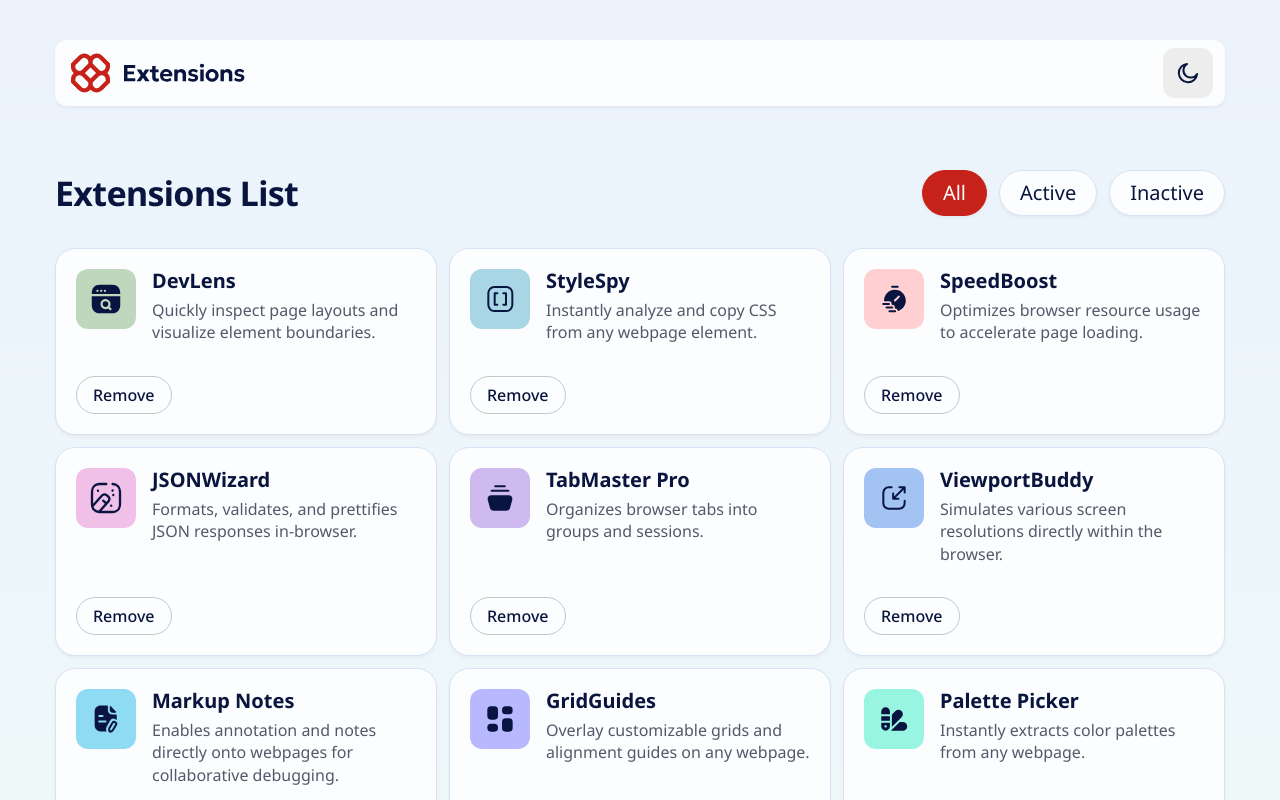
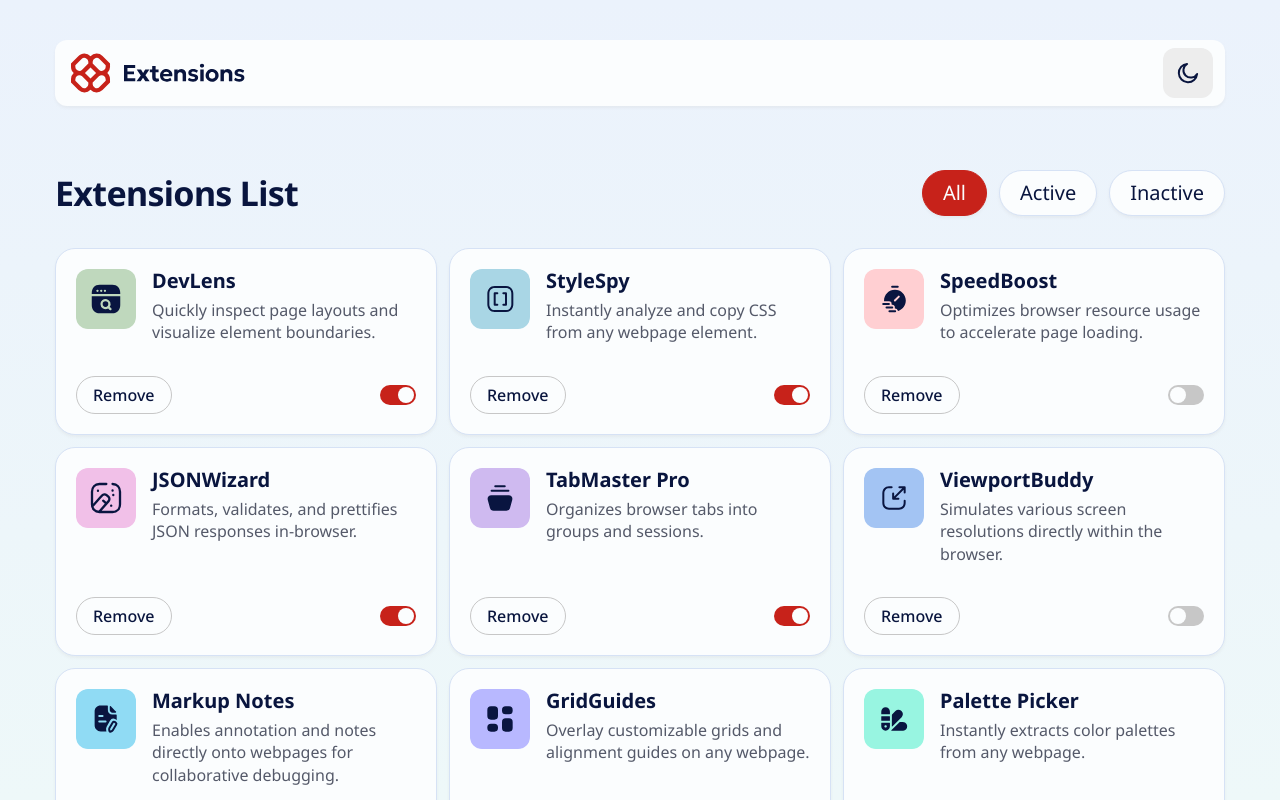
Before and after one commit to LarysaSperling/browser-extensions-manager-ui-main, a React (Vite) app: page / in a window 1280 px wide. Shown: the top 800 px of the page. Built offline with nearby package versions, Linux system fonts and the light colour scheme.

Commit message:
feat: add accessible Switch and toggle extension active state

```diff
--- a/src/App.jsx
+++ b/src/App.jsx
@@ -1,9 +1,24 @@
+import { useState } from 'react';
 import Header from './components/Header.jsx';
 import FilterBar from './components/FilterBar.jsx';
 import ExtensionCard from './components/ExtensionCard.jsx';
 import extensionsData from './data/data.json';
 
 function App() {
+  // Стан: React "пам'ятає" масив між рендерами.
+  // Початкове значення — дані з JSON; далі змінюємо його ТІЛЬКИ через setExtensions.
+  const [extensions, setExtensions] = useState(extensionsData);
+
+  function handleToggle(name) {
+    // Не змінюємо старий масив (ніякого ext.isActive = ...), а створюємо НОВИЙ:
+    // React порівнює посилання — новий масив = "дані змінились, треба перемалювати".
+    setExtensions((prevExtensions) =>
+      prevExtensions.map((ext) =>
+        ext.name === name ? { ...ext, isActive: !ext.isActive } : ext,
+      ),
+    );
+  }
+
   return (
     <div className="container">
       <Header />
@@ -13,7 +28,7 @@ function App() {
           <FilterBar activeFilter="all" />
 
           <ul className="extensions-list" role="list">
-            {extensionsData.map((extension) => (
+            {extensions.map((extension) => (
               // key — унікальний "паспорт" елемента списку для React.
               // id в даних немає, але назви унікальні, тому беремо name.
               <li key={extension.name}>
@@ -21,6 +36,8 @@ function App() {
                   logo={extension.logo}
                   name={extension.name}
                   description={extension.description}
+                  isActive={extension.isActive}
+                  onToggle={() => handleToggle(extension.name)}
                 />
               </li>
             ))}
--- a/src/components/ExtensionCard.jsx
+++ b/src/components/ExtensionCard.jsx
@@ -1,8 +1,10 @@
+import Switch from './Switch.jsx';
 import './ExtensionCard.css';
 
 // Компонент нічого не знає про data.json: він отримує все потрібне через props.
 // Тому його легко перевикористати для будь-якого розширення.
-function ExtensionCard({ logo, name, description }) {
+// Стан тут НЕ зберігається: картка лише показує isActive і повідомляє "мене перемкнули" через onToggle.
+function ExtensionCard({ logo, name, description, isActive, onToggle }) {
   return (
     <article className="card">
       <div className="card__info">
@@ -18,7 +20,7 @@ function ExtensionCard({ logo, name, description }) {
         <button type="button" className="card__remove">
           Remove
         </button>
-        {/* Тут буде тумблер (компонент Switch) — крок 4 */}
+        <Switch checked={isActive} onChange={onToggle} label={name} />
       </div>
     </article>
   );
--- /dev/null
+++ b/src/components/Switch.css
@@ -0,0 +1,64 @@
+.switch {
+  position: relative;
+  display: inline-flex;
+  cursor: pointer;
+}
+
+/* Ховаємо стандартний чекбокс ВІЗУАЛЬНО, але не для скрінрідера і клавіатури.
+   display: none тут не підходить: такий елемент неможливо сфокусувати. */
+.switch__input {
+  position: absolute;
+  inset: 0;
+  width: 100%;
+  height: 100%;
+  margin: 0;
+  opacity: 0;
+  cursor: pointer;
+}
+
+/* Доріжка тумблера */
+.switch__track {
+  position: relative;
+  width: 2.25rem; /* 36px */
+  height: 1.25rem; /* 20px */
+  border-radius: var(--radius-pill);
+  background-color: var(--color-switch-off);
+  transition: background-color 0.2s ease;
+}
+
+/* Кружечок (thumb) — псевдоелемент, окремий HTML не потрібен */
+.switch__track::after {
+  content: '';
+  position: absolute;
+  top: 2px;
+  left: 2px;
+  width: 1rem; /* 16px */
+  aspect-ratio: 1;
+  border-radius: 50%;
+  background-color: var(--color-switch-thumb);
+  transition: transform 0.2s ease;
+}
+
+/* Увімкнено. "+" — сусідній селектор: span, що йде одразу після відміченого input */
+.switch__input:checked + .switch__track {
+  background-color: var(--color-accent);
+}
+
+.switch__input:checked + .switch__track::after {
+  transform: translateX(1rem); /* 36 − 16 − 2·2 = 16px */
+}
+
+/* Мінімальний видимий фокус: стандартний чекбокс прихований, тож свою рамку
+   малюємо на доріжці. Повноцінні focus-стани для всього — крок 7. */
+.switch__input:focus-visible + .switch__track {
+  outline: 2px solid var(--red-400);
+  outline-offset: 2px;
+}
+
+/* Якщо в системі ввімкнено "менше анімацій" — перемикаємо миттєво */
+@media (prefers-reduced-motion: reduce) {
+  .switch__track,
+  .switch__track::after {
+    transition: none;
+  }
+}
--- /dev/null
+++ b/src/components/Switch.jsx
@@ -0,0 +1,23 @@
+import './Switch.css';
+
+// Тумблер на основі справжнього <input type="checkbox">.
+// Браузер безкоштовно дає: фокус клавішею Tab, перемикання пробілом,
+// стан checked для скрінрідера. role="switch" уточнює: це "вимикач" (on/off), а не галочка.
+function Switch({ checked, onChange, label }) {
+  return (
+    <label className="switch">
+      <input
+        type="checkbox"
+        role="switch"
+        className="switch__input"
+        checked={checked}
+        onChange={onChange}
+        aria-label={label}
+      />
+      {/* Видима частина тумблера — просто декорація, тому aria-hidden */}
+      <span className="switch__track" aria-hidden="true" />
+    </label>
+  );
+}
+
+export default Switch;
--- a/src/index.css
+++ b/src/index.css
@@ -53,6 +53,8 @@
   --color-accent: var(--red-700);
   --color-on-accent: var(--neutral-0); /* текст поверх червоного */
   --color-logo-mark: var(--red-700);
+  --color-switch-off: var(--neutral-300);
+  --color-switch-thumb: var(--neutral-0);
   --shadow-surface: 0 2px 3px hsl(0 0% 78% / 0.2);
 
   --radius-card: 20px;
```
